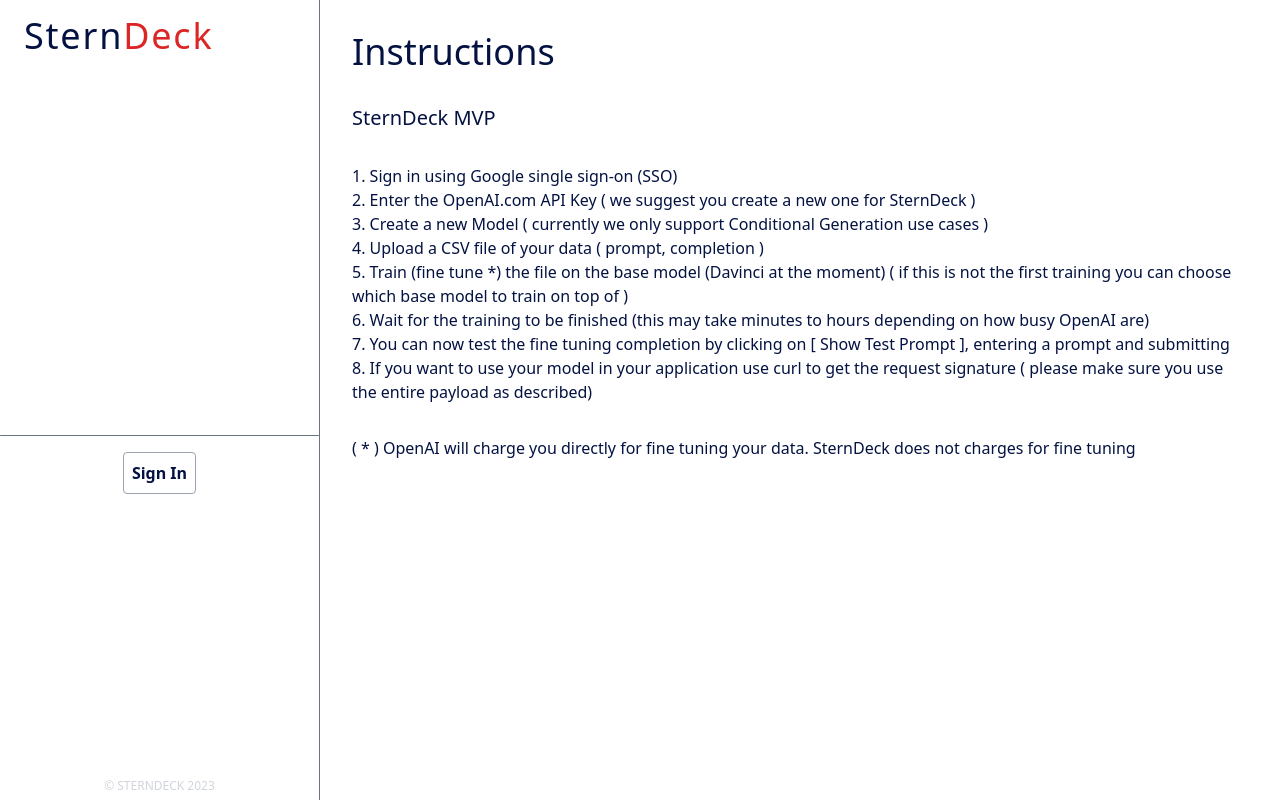
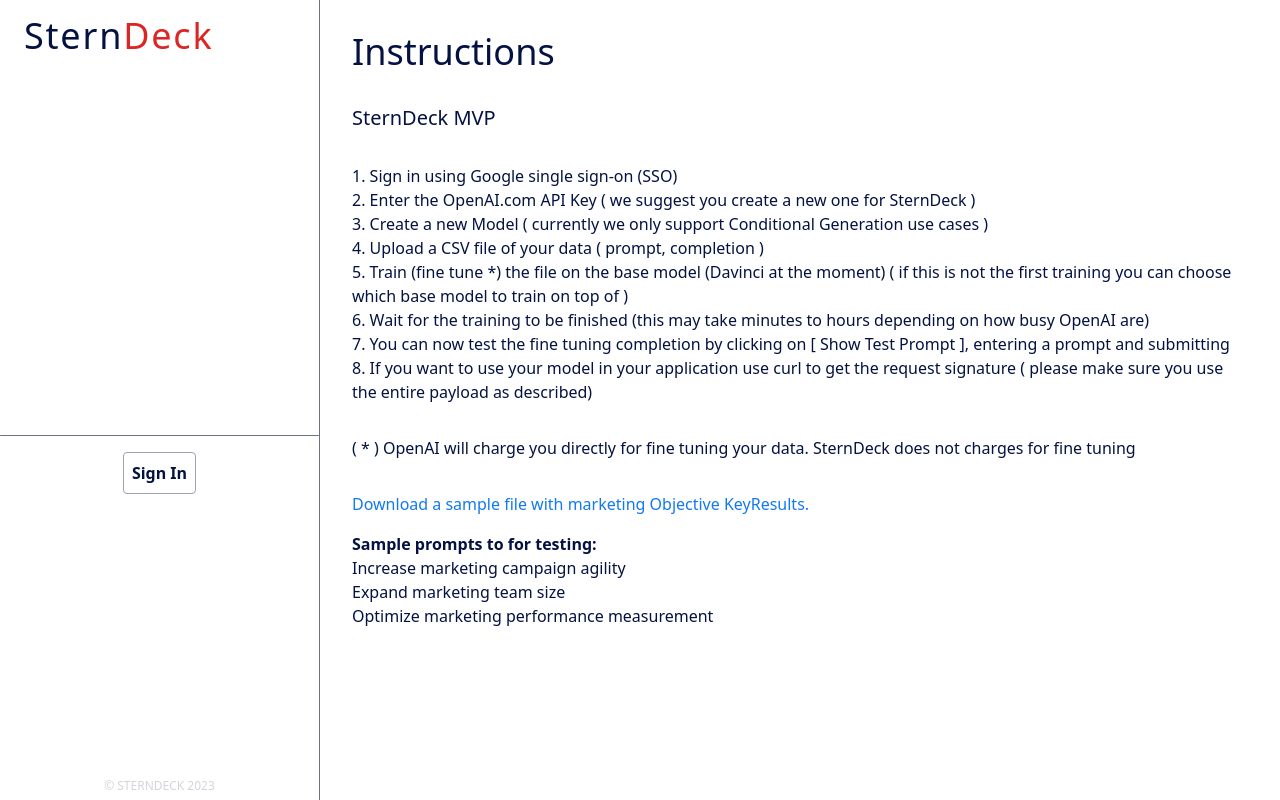
Before and after one commit to petitbon/sterndeck, a Next.js app: page / in a window 1280 px wide. Built offline with nearby package versions, Linux system fonts and the light colour scheme; no server answers.

Commit message:
fix: added a data file helper to instructions and fixed the react error

```diff
--- a/app/page.tsx
+++ b/app/page.tsx
@@ -12,7 +12,17 @@
       <p>6. Wait for the training to be finished (this may take minutes to hours depending on how busy OpenAI are) </p>
       <p>7. You can now test the fine tuning completion by clicking on [ Show Test Prompt ], entering a prompt and submitting</p>
       <p>8. If you want to use your model in your application use curl to get the request signature ( please make sure you use the entire payload as described)</p>
-      <p className="mt-8">( * ) OpenAI will charge you directly for fine tuning your data. SternDeck does not charges for fine tuning</p>
+      <p className="my-8">( * ) OpenAI will charge you directly for fine tuning your data. SternDeck does not charges for fine tuning</p>
+
+      <div className="my-4  text-stern-red">
+        <a href="https://storage.cloud.google.com/sterndeck-public/marketingOKRs.csv">Download a sample file with marketing Objective KeyResults.</a>
+      </div>
+      <ul>
+        <li className="font-semibold">Sample prompts to for testing: </li>
+        <li>Increase marketing campaign agility</li>
+        <li>Expand marketing team size</li>
+        <li>Optimize marketing performance measurement</li>
+      </ul>
     </div>
   );
 }
--- a/components/navbar/ModelPane.tsx
+++ b/components/navbar/ModelPane.tsx
@@ -11,9 +11,10 @@
 
 export default function CustommodelPane() {
   const { authUser, isSignedIn } = useSystemContext();
-  const router = useRouter();
   const [models, setModels] = useState<IModel[]>([]);
   const newDocId: string = uuidv4().replace(/-/g, '').slice(0, 20);
+  const router = useRouter();
+  const path = usePathname();
 
   useEffect(() => {
     if (isSignedIn) {
@@ -48,7 +49,7 @@
                 key={i}
                 onClick={() => router.push(`/models/${model.id}`)}
               >
-                {usePathname().split('/')[2] == model.id && <span className="w-[6px] bg-stern-blue mr-2 "></span>}
+                {path.split('/')[2] == model.id && <span className="w-[6px] bg-stern-blue mr-2 "></span>}
                 <span className="text-[13px] ml-6" key={i}>
                   {model.title}
                 </span>
--- a/components/navbar/UserPane.tsx
+++ b/components/navbar/UserPane.tsx
@@ -9,9 +9,9 @@
 import { UserCard } from '@components/user/UserCard';
 
 export default function KeysPane() {
-  const router = useRouter();
   const { authUser, isSignedIn, setIsSignedIn, setAuthUser } = useSystemContext();
   const provider = new GoogleAuthProvider();
+  const router = useRouter();
 
   const signIn = async () => {
     await signInWithPopup(firebaseAuth, provider);
--- a/package.json
+++ b/package.json
@@ -8,7 +8,7 @@
   },
   "dependencies": {
     "@headlessui/react": "^1.7.13",
-    "@types/node": "18.15.3",
+    "@types/node": "18.15.4",
     "@types/react": "18.0.28",
     "@types/react-dom": "18.0.11",
     "@types/uuid": "^9.0.1",
```
